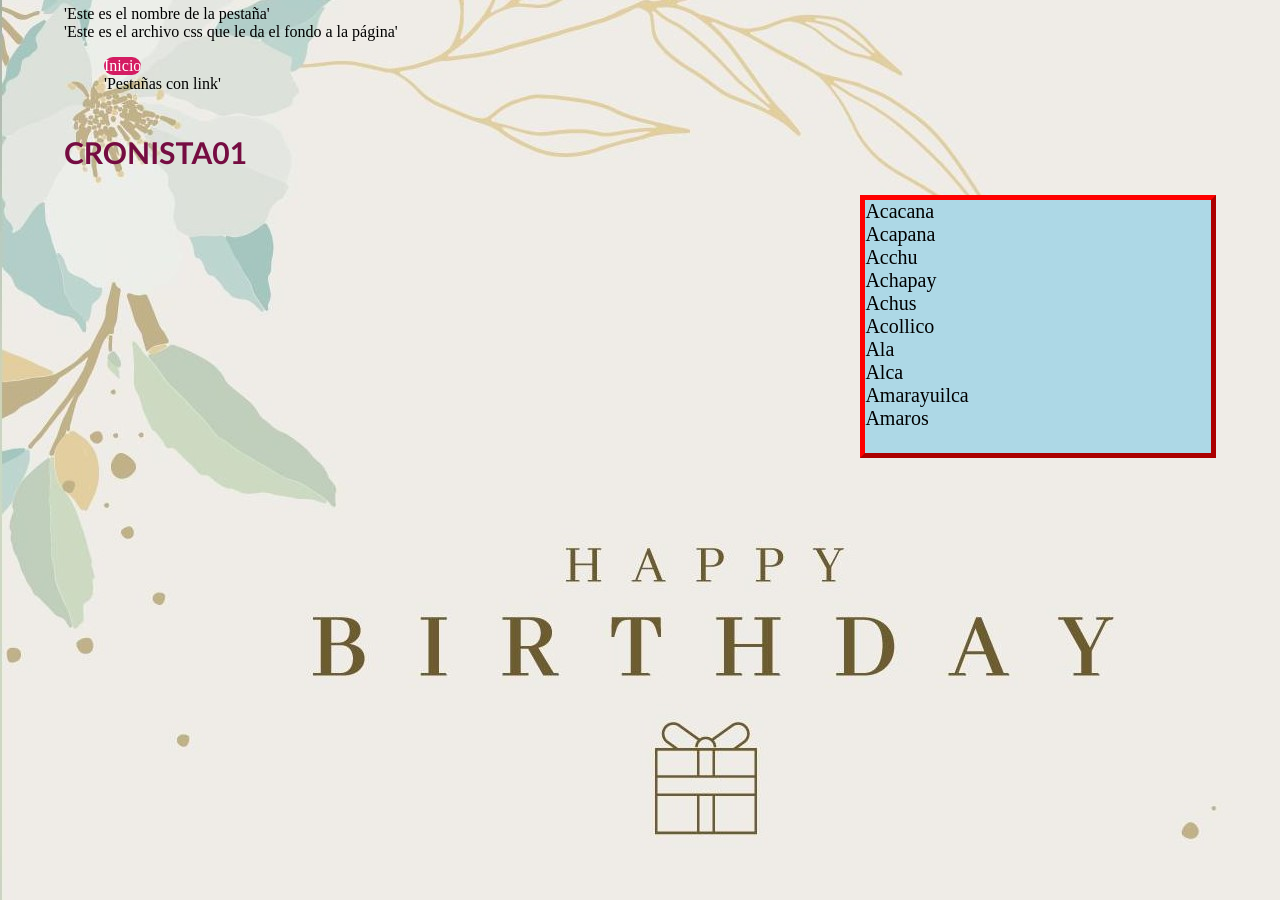
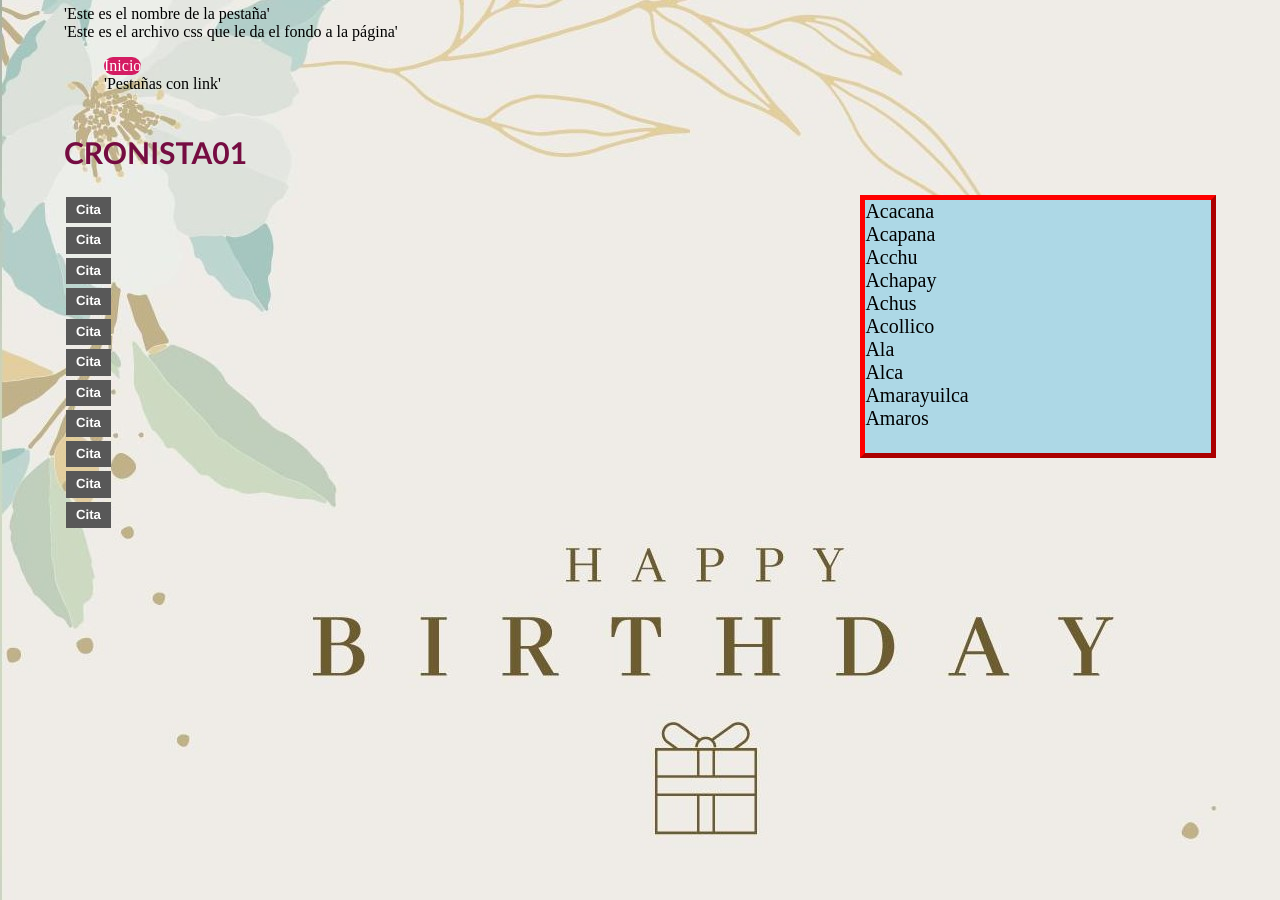
Before and after one commit to glosascroniquenses/Pruebas, a Jekyll site: the page built from _autores/cronista01.html, in a window 1280 px wide. Built offline with Jekyll 4.4.1, drawn with Linux system fonts in a browser that asks for light colours.

Commit message:
Update autore.html

```diff
--- a/_layouts/autore.html
+++ b/_layouts/autore.html
@@ -29,6 +29,28 @@ layout: default
       </nav>
 </div>
 
+<div id="tables">
+    {% for word in unique_word_array %}
+    <table>
+          <thead>
+            <tr>
+              <th>Cita</th>
+            </tr>
+          </thead>
+      <tbody>
+          {% for row in rows %}
+          {% if row.Palabra == word %}
+            <tr>
+              <td>{{ row.cita }}</td>
+            </tr>
+          {% endif %}
+          {% endfor %}
+      </tbody>
+    </table>
+    {% endfor %}
+
+</div>
+
 {% endif %}
 
 </article>
```
